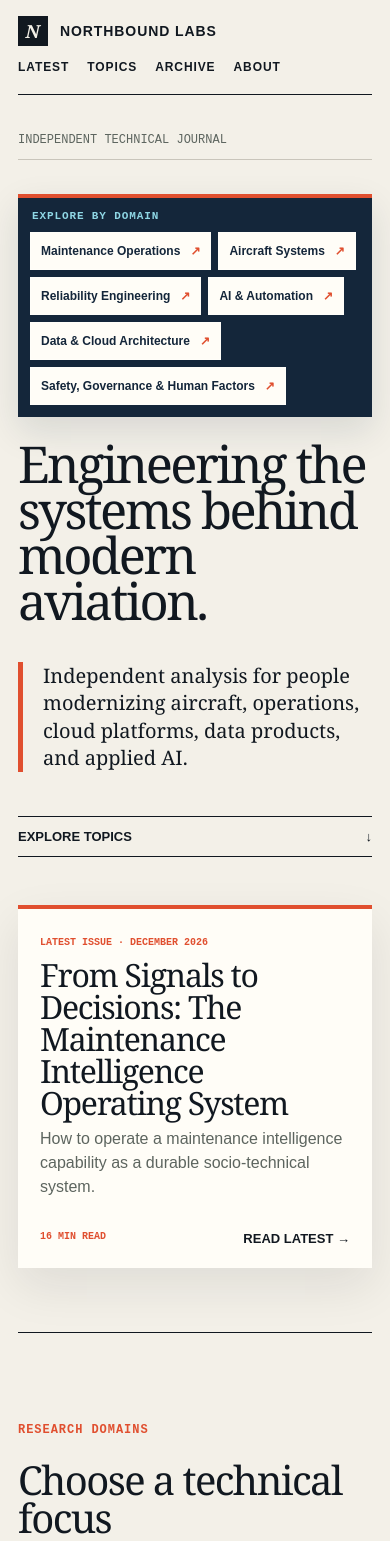
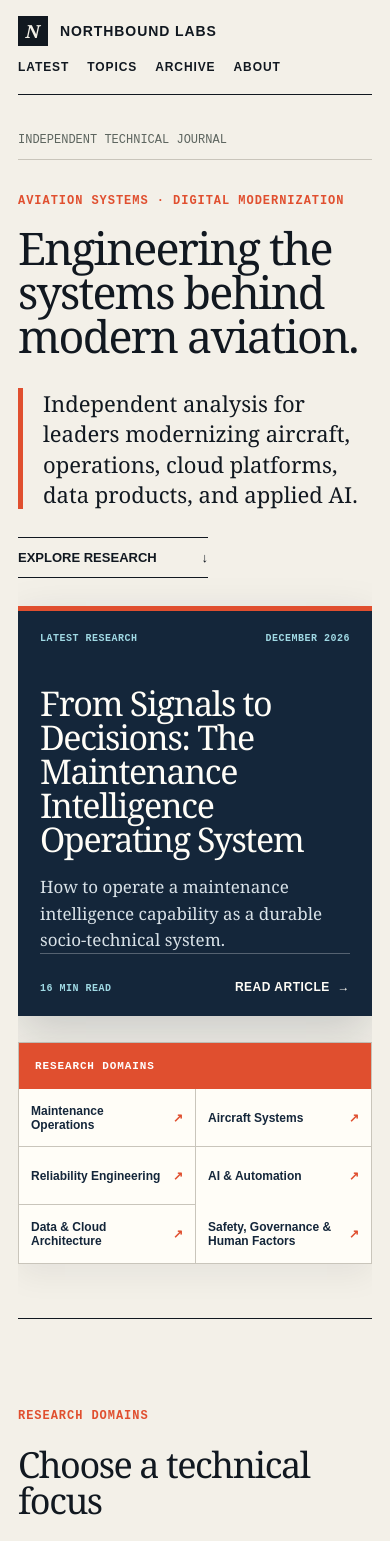
Before and after one commit to ckoredla/CK_Docs, a Next.js app: page / in a window 390 px wide. Shown: the top 1541 px of the page. Built offline with nearby package versions, Linux system fonts and the light colour scheme.

Commit message:
redesign landing hero for enterprise clarity

```diff
--- a/app/globals.css
+++ b/app/globals.css
@@ -25,15 +25,29 @@ main { width: min(1480px, 100%); margin: 0 auto; padding: 0 34px 46px; }
 .navlinks a:hover { border-color: var(--ink); }
 .layout { display: grid; grid-template-columns: minmax(0, 1fr) 250px; gap: 48px; }
 .main-column { min-width: 0; }
-.hero { position:relative; min-height: 0; padding: 38px 0 64px; display: flex; flex-direction: column; border-bottom: 1px solid var(--ink); }
+.hero { position:relative; min-height:0; padding:38px 0 54px; border-bottom:1px solid var(--ink); }
 .issue-line { display: flex; justify-content: space-between; padding-bottom: 12px; border-bottom: 1px solid var(--line); color: var(--muted); font-family: 'Courier New', monospace; font-size: 12px; }
 .eyebrow { margin: 48px 0 12px; color: var(--accent); font-family: 'Courier New', monospace; font-size: 12px; font-weight: 700; letter-spacing: .08em; text-transform: uppercase; }
-.hero-topics { display:flex; flex-wrap:wrap; align-items:center; gap:8px; margin:42px 0 24px; padding:14px; border-top:4px solid var(--accent); background:var(--navy); box-shadow:0 14px 34px rgba(20,38,58,.12); }
-.hero-topics>strong { margin:0 8px 0 2px; color:#8fd7e5; font:700 11px 'Courier New',monospace; letter-spacing:.08em; text-transform:uppercase; }
-.hero-topics a { display:inline-flex; align-items:center; gap:10px; min-height:42px; padding:10px 13px; border:1px solid rgba(255,255,255,.24); background:#fffdf7; color:var(--navy); font-size:14px; font-weight:700; }
+.hero-stage { display:grid; grid-template-columns:minmax(0,1.45fr) minmax(310px,.65fr); gap:42px; align-items:stretch; padding:46px 0 32px; }
+.hero-stage>* { min-width:0; }
+.hero-copy { display:flex; flex-direction:column; align-items:flex-start; }
+.hero-kicker { margin:0 0 18px; color:var(--accent); font:700 12px 'Courier New',monospace; letter-spacing:.08em; text-transform:uppercase; }
+.hero-copy h1 { max-width:820px; font-size:clamp(58px,5.7vw,82px); line-height:.94; text-wrap:balance; }
+.hero-copy .lead { max-width:720px; margin-top:30px; }
+.hero-copy .text-link { margin-top:auto; padding-top:28px; }
+.hero-latest { display:flex; flex-direction:column; min-height:440px; padding:28px; border-top:5px solid var(--accent); background:var(--navy); color:var(--white); box-shadow:0 18px 44px rgba(20,38,58,.18); }
+.hero-latest-label,.hero-latest-action { display:flex; justify-content:space-between; gap:20px; color:#9fd8e3; font:700 10px 'Courier New',monospace; letter-spacing:.05em; text-transform:uppercase; }
+.hero-latest h2 { margin:58px 0 18px; font-size:clamp(32px,3vw,46px); line-height:1; color:var(--white); }
+.hero-latest p { margin:0; color:#d9e2e8; font:17px/1.55 Georgia,serif; }
+.hero-latest-action { align-items:end; margin-top:auto; padding-top:26px; border-top:1px solid rgba(255,255,255,.28); }
+.hero-latest-action strong { color:var(--white); font-family:Arial,sans-serif; font-size:12px; }
+.hero-latest:hover strong { color:#ff846a; }
+.hero-topics { display:grid; grid-template-columns:150px repeat(3,minmax(0,1fr)); border:1px solid var(--line); background:var(--white); box-shadow:0 12px 30px rgba(17,24,32,.06); }
+.hero-topics>strong { display:flex; align-items:center; padding:16px; background:var(--accent); color:white; font:700 11px 'Courier New',monospace; letter-spacing:.08em; text-transform:uppercase; }
+.hero-topics a { display:flex; align-items:center; justify-content:space-between; gap:10px; min-height:58px; padding:14px 16px; border-left:1px solid var(--line); border-bottom:1px solid var(--line); color:var(--navy); font-size:13px; font-weight:700; }
+.hero-topics a:nth-of-type(n+4) { border-bottom:0; }
 .hero-topics a span { color:var(--accent); font-size:12px; }
-.hero-topics a:hover,.hero-topics a:focus-visible { border-color:var(--accent); background:var(--accent); color:white; outline:none; transform:translateY(-2px); }
-.hero-topics a:hover span,.hero-topics a:focus-visible span { color:white; }
+.hero-topics a:hover,.hero-topics a:focus-visible { background:var(--accent-soft); outline:2px solid var(--accent); outline-offset:-2px; }
 h1 { max-width: 980px; margin: 0; font-family: Georgia, 'Times New Roman', serif; font-size: clamp(62px, 7vw, 104px); font-weight: 400; line-height: .9; letter-spacing: -.05em; }
 .hero-bottom { display: grid; grid-template-columns: minmax(0, 640px) auto; gap: 44px; align-items: end; margin-top: 38px; }
 .lead { margin: 0; padding-left:20px; border-left:5px solid var(--accent); font-family: Georgia, 'Times New Roman', serif; font-size: clamp(20px, 2vw, 29px); line-height: 1.38; }
@@ -227,14 +241,27 @@ h2 { margin: 0; font-family: Georgia, 'Times New Roman', serif; font-size: clamp
 @media (max-width: 1050px) { .layout { grid-template-columns: 1fr; } .year-rail { border-left: 0; border-top: 1px solid var(--ink); } .rail-sticky { position: static; padding-left: 0; } .year-list { display: grid; grid-template-columns: repeat(2, 1fr); gap: 0 24px; } }
 @media (max-width: 1320px) { .article-toc { display: none; } }
 @media (max-width: 760px) {
-  main { padding: 0 18px 36px; }
+  main { width:100%; max-width:100%; padding:0 18px 36px; }
+  .layout,.main-column,.hero,.hero-stage,.hero-copy,.hero-latest,.hero-topics,.research-index,.section-header { width:100%; max-width:100%; min-width:0; }
+  .layout,.main-column { overflow:hidden; }
   .masthead { grid-template-columns: 1fr; gap:14px; padding:16px 0; }
   .edition { display: none; }
   .navlinks { justify-self:start; gap: 18px; font-size: 12px; }
   .hero { min-height: auto; }
-  .hero-topics { gap:7px; margin-top:34px; padding:12px; }
-  .hero-topics>strong { width:100%; margin-bottom:3px; }
-  .hero-topics a { min-height:38px; padding:8px 10px; font-size:12px; }
+  .hero-stage { grid-template-columns:1fr; gap:28px; padding:34px 0 26px; }
+  .hero-copy h1 { max-width:100%; font-size:clamp(42px,11.5vw,52px); line-height:.98; letter-spacing:-.04em; text-wrap:wrap; }
+  .hero-copy .lead { max-width:100%; overflow-wrap:anywhere; font-size:22px; }
+  .hero-copy .text-link { margin-top:28px; padding-top:12px; }
+  .hero-latest { min-height:380px; overflow:hidden; padding:22px; }
+  .hero-latest h2 { max-width:100%; margin-top:42px; overflow-wrap:anywhere; font-size:34px; }
+  .hero-latest-label,.hero-latest-action { flex-wrap:wrap; }
+  .hero-topics { grid-template-columns:minmax(0,1fr) minmax(0,1fr); }
+  .hero-topics>strong { grid-column:1/-1; min-height:46px; }
+  .hero-topics a { min-height:58px; padding:10px 12px; border-bottom:1px solid var(--line); font-size:12px; }
+  .hero-topics a:nth-of-type(odd) { border-left:0; }
+  .hero-topics a:nth-last-child(-n+2) { border-bottom:0; }
+  .section-header h2 { max-width:100%; font-size:36px; line-height:1; }
+  .section-header>div>p,.topic-row p { overflow-wrap:anywhere; }
   .issue-line span:last-child { display:none; }
   h1 { overflow-wrap:anywhere; font-size: clamp(48px, 13vw, 64px); }
   h2 { overflow-wrap:anywhere; font-size:40px; }
--- a/app/page.tsx
+++ b/app/page.tsx
@@ -16,7 +16,7 @@ export default function HomePage() {
   return <main>
     <nav className="masthead"><a className="brand" href="#top" aria-label="Northbound Labs home"><span className="brand-mark">N</span><span>NORTHBOUND LABS</span></a><div className="edition">Independent aviation, cloud & AI modernization journal</div><div className="navlinks"><a href={`/articles/${latest.slug}`}>Latest</a><a href="#research">Topics</a><a href="#publications">Archive</a><a href="#about">About</a></div></nav>
     <div className="layout" id="top"><div className="main-column">
-      <section className="hero"><div className="issue-line"><span>INDEPENDENT TECHNICAL JOURNAL</span><span>CURRENT · {formatIssue(latest.issueDate).toUpperCase()}</span></div><nav className="hero-topics" aria-label="Latest article by research domain"><strong>Explore by domain</strong>{topicEntries.map(topic=><a href={`/articles/${topic.latest.slug}`} title={`Latest in ${topic.title}: ${topic.latest.title}`} key={topic.slug}>{topic.title}<span>↗</span></a>)}</nav><h1>Engineering the systems behind modern aviation.</h1><div className="hero-bottom"><p className="lead">Independent analysis for people modernizing aircraft, operations, cloud platforms, data products, and applied AI.</p><a className="text-link" href="#research">Explore topics <span>↓</span></a></div><a className="latest-feature" href={`/articles/${latest.slug}`}><div><span>Latest issue · {formatIssue(latest.issueDate)}</span><h2>{latest.title}</h2><p>{latest.description}</p></div><div className="latest-action"><span>{latest.estimatedReadingTime} min read</span><strong>Read latest →</strong></div></a></section>
+      <section className="hero"><div className="issue-line"><span>INDEPENDENT TECHNICAL JOURNAL</span><span>CURRENT · {formatIssue(latest.issueDate).toUpperCase()}</span></div><div className="hero-stage"><div className="hero-copy"><p className="hero-kicker">Aviation systems · Digital modernization</p><h1>Engineering the systems behind modern aviation.</h1><p className="lead">Independent analysis for leaders modernizing aircraft, operations, cloud platforms, data products, and applied AI.</p><a className="text-link" href="#research">Explore research <span>↓</span></a></div><a className="hero-latest" href={`/articles/${latest.slug}`}><div className="hero-latest-label"><span>Latest research</span><span>{formatIssue(latest.issueDate)}</span></div><h2>{latest.title}</h2><p>{latest.description}</p><div className="hero-latest-action"><span>{latest.estimatedReadingTime} min read</span><strong>Read article&nbsp; →</strong></div></a></div><nav className="hero-topics" aria-label="Latest article by research domain"><strong>Research domains</strong>{topicEntries.map(topic=><a href={`/articles/${topic.latest.slug}`} title={`Latest in ${topic.title}: ${topic.latest.title}`} key={topic.slug}>{topic.title}<span>↗</span></a>)}</nav></section>
       <section id="research" className="research-index" aria-labelledby="research-title"><header className="section-header"><span>Research domains</span><div><h2 id="research-title">Choose a technical focus</h2><p>Browse by the operating problem, engineering discipline, or control boundary you are working on.</p></div></header><div className="topic-list">{topicEntries.map((topic) => <a className="topic-row" id={`topic-${topic.slug}`} href={`/articles/${topic.latest.slug}`} key={topic.title}><span className="topic-index">{topic.index}</span><h3>{topic.title}</h3><p>{topic.copy}</p><span className="topic-count">{topic.count} articles</span><span className="topic-arrow">↗</span></a>)}</div></section>
       <section id="publications" className="publications" aria-labelledby="archive-title"><header className="section-header archive-header"><span>Publication log</span><div><h2 id="archive-title">The aviation maintenance archive</h2><p>Issue dates organize the editorial archive, including supplemental AI and maintenance-engineering editions published within selected months.</p></div></header><div className="publication-list">{articles.map((item, index) => <a className="publication" href={`/articles/${item.slug}`} key={item.slug}><div className="publication-number">{String(index + 1).padStart(3, '0')}</div><div className="publication-date">{formatIssue(item.issueDate)}</div><div className="publication-copy"><div className="publication-meta"><span>{item.articleType}</span><span>{item.estimatedReadingTime} min</span></div><h3>{item.title}</h3><p>{item.summary}</p></div><span className="publication-arrow">↗</span></a>)}</div></section>
     </div><aside className="year-rail" aria-label="Archive by year"><div className="rail-sticky"><div className="rail-label">Browse by year</div><p className="rail-note">Select a year to reveal its monthly issues.</p><div className="year-list">{archiveYears.map(({ year, articles: yearArticles }) => <details key={year}><summary><span>{year}</span><span>{yearArticles.length ? `${yearArticles.length} ${yearArticles.length === 1 ? 'issue' : 'issues'}` : 'Planned'}</span></summary><div className="month-grid">{months.map((month, index) => { const monthArticles=yearArticles.filter((item)=>Number(item.issueDate.slice(5,7))===index+1);const article=monthArticles.find((item)=>item.issueDate.endsWith('-01'))||monthArticles[0]; return article ? <a className="month-link active-month" href={`/articles/${article.slug}`} title={`${monthArticles.length} ${monthArticles.length===1?'issue':'issues'} in ${month} ${year}`} key={month}>{month}{monthArticles.length>1?<sup>{monthArticles.length}</sup>:null}</a> : <span className="month-pending" aria-disabled="true" title={`${month} ${year} is not yet published`} key={month}>{month}</span>; })}</div></details>)}</div><a className="rail-all" href="#publications">View all {articles.length} issues ↓</a></div></aside></div>
```
